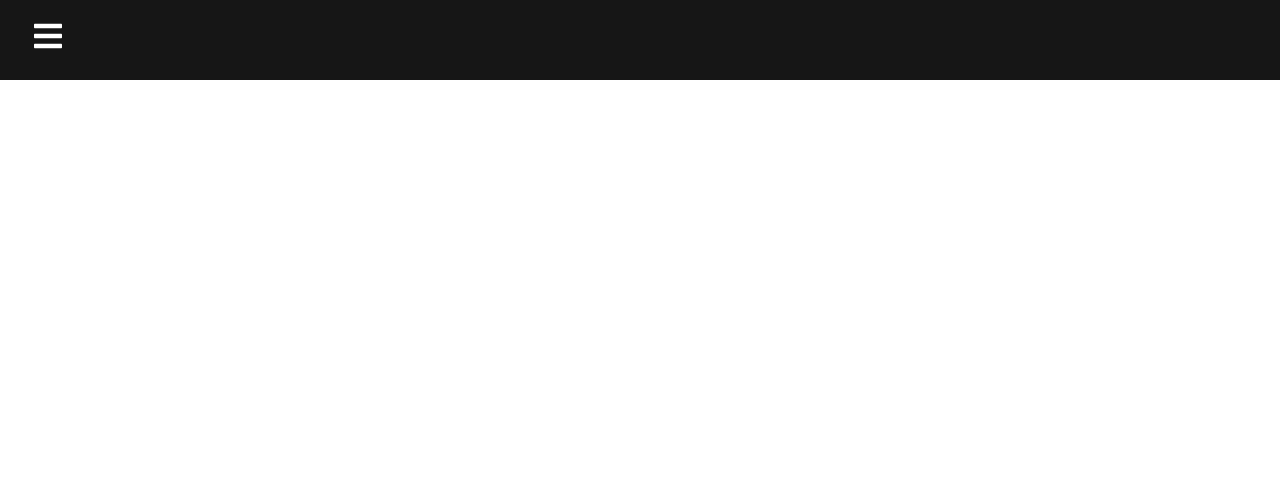
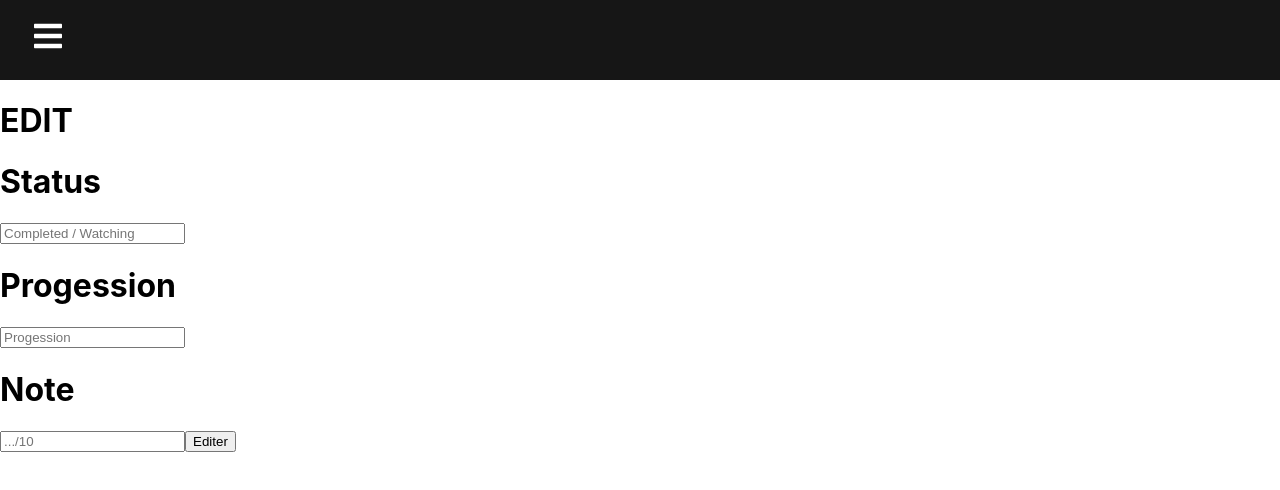
Before and after one commit to Anh-Kiet-VO/LIFPROJET-ACC, a React (Create React App) app in the folder client/: page /edit/1 in a window 1280 px wide. Shown: the top 490 px of the page. Built offline with nearby package versions, Linux system fonts and the light colour scheme.

Commit message:
page pour editer

```diff
--- a/client/src/App.js
+++ b/client/src/App.js
@@ -10,6 +10,7 @@ import Tv from "./pages/Tv";
 import Home from "./pages/Home";
 import Navbar from "./components/Navbar";
 import Profile from "./pages/profile";
+import Edit from "./pages/edit";
 
 function App() {
 
@@ -24,6 +25,7 @@ function App() {
 					<Route path="/movie" element={<Movie />}></Route>
 					<Route path="/tv" element={<Tv />}></Route>
 					<Route path="/profile/:id" element={<Profile />}></Route>
+					<Route path="/edit/:id" element={<Edit />}></Route>
 				</Routes>
 			</BrowserRouter>
 		</div>
--- /dev/null
+++ b/client/src/pages/edit.js
@@ -0,0 +1,68 @@
+import React, { useEffect, useState, useEffectLayout } from 'react';
+import { useParams } from 'react-router-dom';
+import Axios from 'axios';
+
+
+function Edit() {
+	let { id } = useParams();
+
+	const [newmovieStatus, setnewMovieStatus] = useState("")
+	const [newmovieProgress, setnewMovieProgress] = useState(0)
+	const [newmovieScore, setnewMovieScore] = useState(0)
+
+	const updateMovie = (movieId, userId) => {
+		Axios.put("http://localhost:3001/update", {
+			movieId: movieId,
+			status: newmovieStatus,
+			score: newmovieScore,
+			progress: newmovieProgress,
+			userId: userId
+		}).then(() => {
+			console.log("Film bien modifié !")
+		});
+	}
+
+	return (
+		<div>
+			{
+				<div className="salutCecilia">
+
+					<h1>EDIT</h1>
+					<h1>Status</h1>
+					<input
+						type="text"
+						placeholder="Completed / Watching"
+						onChange={(e) => {
+							setnewMovieStatus(e.target.value);
+						}}
+					/>
+
+					<h1>Progession</h1>
+					<input
+						type="number"
+						placeholder="Progession"
+						onChange={(e) => {
+							setnewMovieProgress(e.target.value);
+						}}
+					/>
+
+					<h1>Note</h1>
+					<input
+						type="number"
+						placeholder=".../10"
+						onChange={(e) => {
+							setnewMovieScore(e.target.value);
+						}}
+					/>
+					<button onClick={() => { updateMovie(id) }}>Editer</button>
+				</div>
+
+
+			}
+		</div>
+
+
+	)
+}
+
+export default Edit;
--- a/client/src/pages/profile.js
+++ b/client/src/pages/profile.js
@@ -1,6 +1,10 @@
 import React, { useEffect, useState, useEffectLayout } from 'react';
 import { useParams } from 'react-router-dom';
 import axios from 'axios';
+
+import WatchingList from '../components/WatchingList';
+import CompletedList from '../components/CompletedList';
+import PlanningList from '../components/PlanningList';
 
 function Profile() {
 	let { id } = useParams();
@@ -11,27 +15,34 @@ function Profile() {
 	useEffect(() => {
 		axios.get(`http://localhost:3001/basicInfo/${id}`)
 			.then((response) => {
+				axios.get("http://localhost:3001/movieList/" + response.data[0].username)
+					.then((response) => {
+						setCrudList(response.data);
+					})
 				setUsername(response.data[0].username);
-			});
-
+			})
 
 	}, [])
 
-	const showList = () => {
-		axios.get(`http://localhost:3001/movieList/${username}`)
-			.then((response) => {
-				setCrudList(response.data) // Erreur fetch, parfois renvoie error
-				// GET http://localhost:3001/movieList/ 404 (Not Found)
-				// Uncaught (in promise) Error: Request failed with status code 404
-			});
-	}
 
 	return (
 		<div>
 			<h1>Bienvenue {username}</h1>
+			<h1>En train de regarder :</h1>
+			<WatchingList
+				crudList={crudList}
+			/>
 
-			<button onClick={showList}>show</button>
-			{
+			<h1>Complété : </h1>
+			<CompletedList
+				crudList={crudList}
+			/>
+
+			<h1>Prévu de regarder : </h1>
+			<PlanningList
+				crudList={crudList}
+			/>
+			{/* {
 				crudList.map((val, key) => {
 					return (
 						<div key={key} className="crud-list">
@@ -46,7 +57,8 @@ function Profile() {
 						</div>
 					)
 				})
-			}
+			} */}
+
 		</div>
 
 
```
